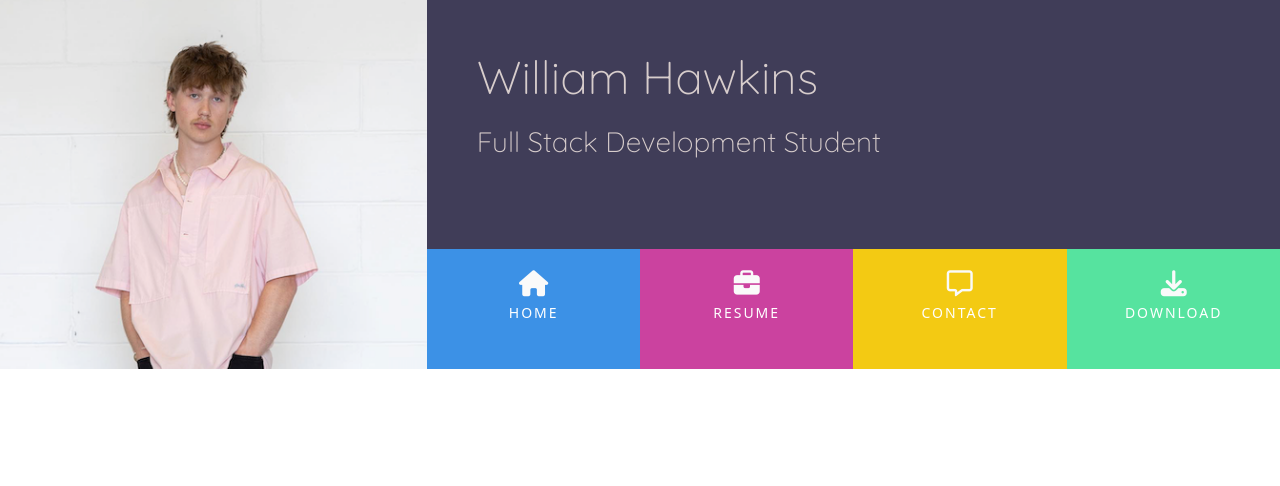
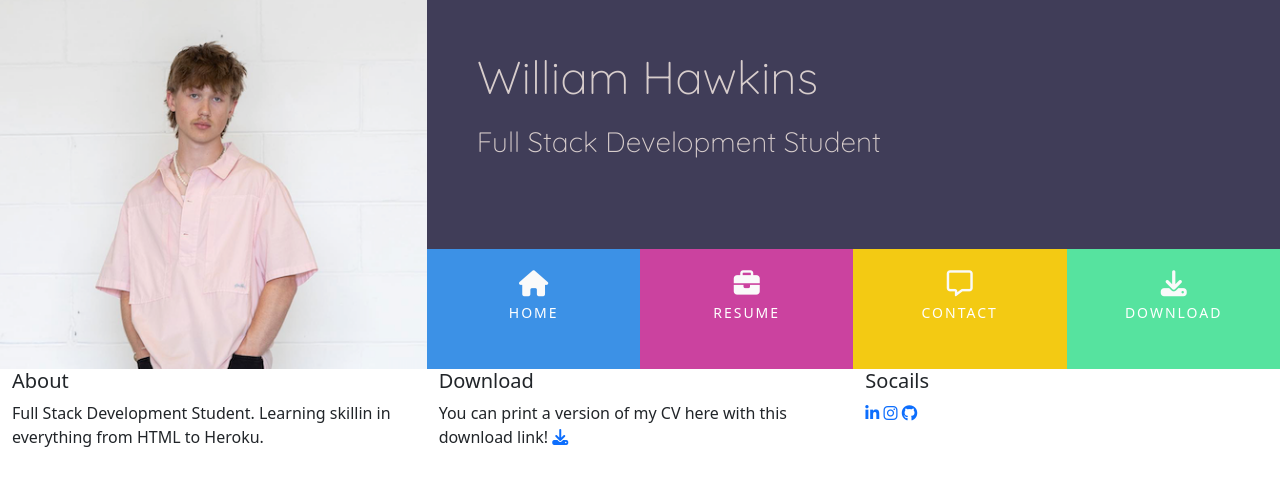
Before and after one commit to Willr-hawkins/William-hawkins-resume, a plain HTML site: page index.html in a window 1280 px wide. Drawn offline with nearby package versions, Linux system fonts and the light colour scheme.

Commit message:
Add footer content

```diff
--- a/index.html
+++ b/index.html
@@ -45,6 +45,39 @@
             </div>
         </div>
     </header>
+    <!-- Main Content -->
+    <section></section>
+    <!-- Footer -->
+    <footer class="container-fluid">
+        <div id="footer-details" class="row">
+            <div class="col-sm-4">
+                <h5 class="uppercase general-sub">About</h5>
+                <p class="inline-block">Full Stack Development Student. Learning skillin in everything from HTML to Heroku.</p>
+            </div>
+            <div class="col-sm-4">
+                <h5 class="uppercase general-sub">Download</h5>
+                <p class="inline-block">
+                    You can print a version of my CV here with this download link!
+                    <a href="assets/cv/Will Hawkins CV.docx" target="_blank" class="cv-docx"><i class="fa-solid fa-download"></i><span class="sr-only">Download link.</span></a>
+                </p>
+            </div>
+            <div class="col-sm-4">
+                <h5 class="uppercase general-sub">Socails</h5>
+                <ul class="list-inline socail-links">
+                    <li class="list-inline-item">
+                        <a href="https://www.linkedin.com/in/william-hawkins-873056297/" target="_blank"><i class="fa-brands fa-linkedin-in"></i><span class="sr-only">LinkedIn</span></a>
+                    </li>
+                    <li class="list-inline-item">
+                        <a href="https://www.instagram.com/willr.hawkins/" target="_blank"><i class="fa-brands fa-instagram"></i><span class="sr-only">Instagram</span></a>
+                    </li>
+                    <li class="list-inline-item">
+                        <a href="https://github.com/Willr-hawkins" target="_blank"><i class="fa-brands fa-github"></i><span class="sr-only">GitHub</span></a>
+                    </li>
+                </ul>
+            </div>
+        </div>
+    </footer>
+
     <script src="https://cdn.jsdelivr.net/npm/bootstrap@5.3.3/dist/js/bootstrap.bundle.min.js" integrity="sha384-YvpcrYf0tY3lHB60NNkmXc5s9fDVZLESaAA55NDzOxhy9GkcIdslK1eN7N6jIeHz" crossorigin="anonymous"></script>
 </body>
 </html>
```
Also changed, not shown: 1 other file.
